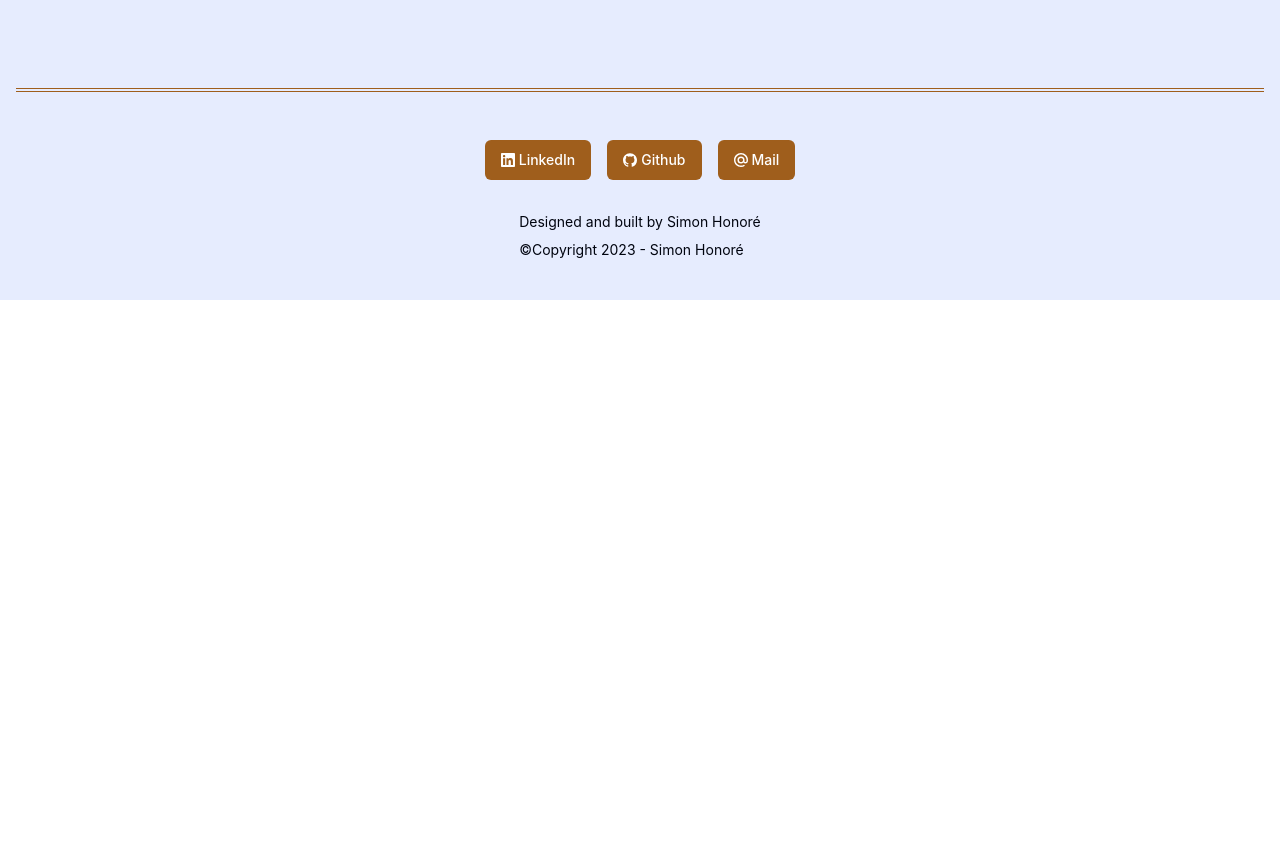
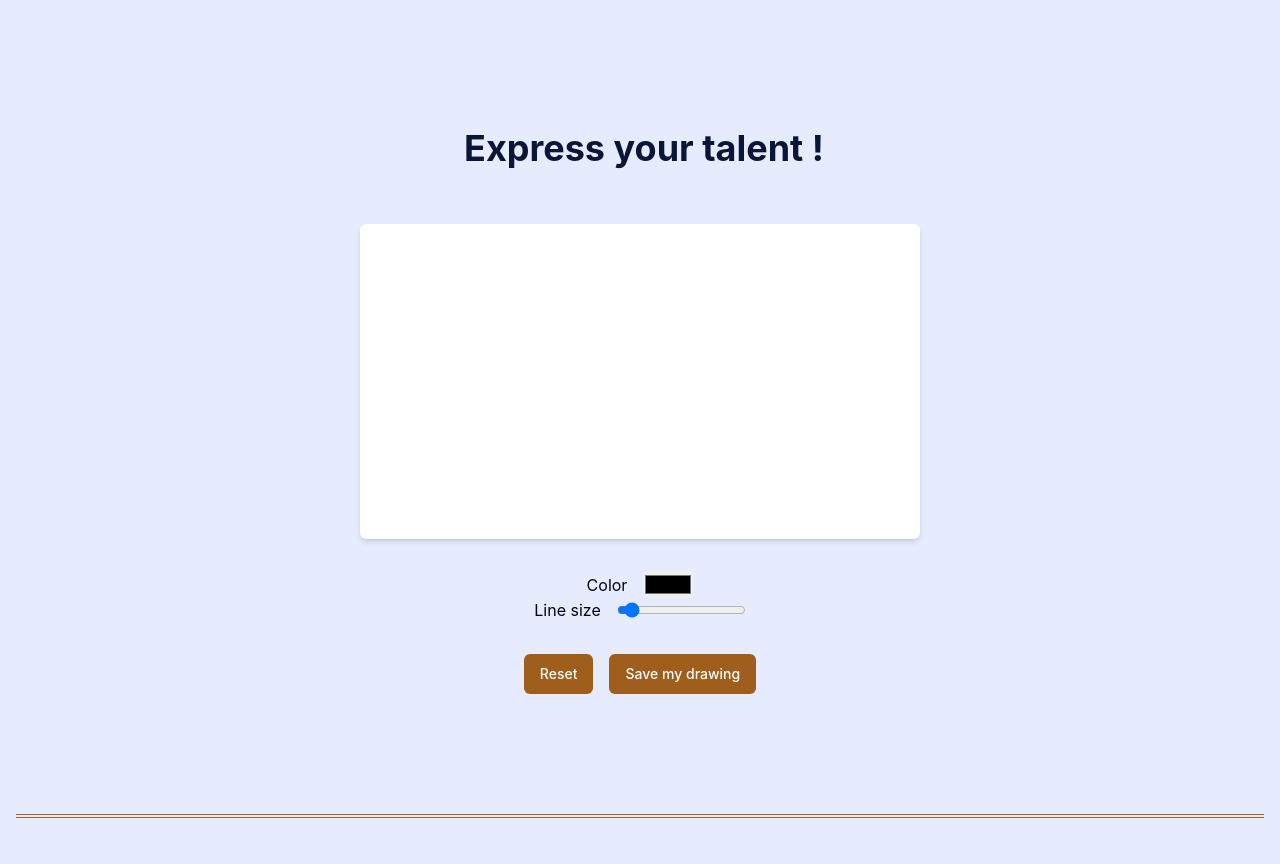
Before and after one commit to Simon-Honore/portfolio-V1, a Next.js app: page /havefun in a window 1280 px wide. Shown: the part 760-1624 px from the top of the page. Before the commit the page ends 1060 px from the top, so only its background shows below. Built offline with nearby package versions, Linux system fonts and the light colour scheme.

Commit message:
feat: draw

```diff
--- a/pages/havefun/index.jsx
+++ b/pages/havefun/index.jsx
@@ -1,3 +1,4 @@
+import { DrawSection } from '@/src/components/draw/DrawSection';
 import { MemorySection } from '@/src/components/memory/MemorySection';
 import Head from 'next/head';
 
@@ -9,6 +10,7 @@ export default function HaveFun() {
 			</Head>
 			<div className='flex flex-col gap-40'>
 				<MemorySection />
+				<DrawSection />
 			</div>
 		</>
 	);
--- a/src/components/atom/Button.jsx
+++ b/src/components/atom/Button.jsx
@@ -1,6 +1,9 @@
-export const Button = ({ children }) => {
+export const Button = ({ children, ...props }) => {
 	return (
-		<button className='inline-flex items-center justify-center rounded-md text-sm font-medium  bg-primary text-white gap-1 hover:scale-105 h-10 px-4 py-2'>
+		<button
+			className='inline-flex items-center justify-center rounded-md text-sm font-medium  bg-primary text-white gap-1 hover:scale-105 h-10 px-4 py-2'
+			{...props}
+		>
 			{children}
 		</button>
 	);
--- a/src/components/draw/Draw.jsx
+++ b/src/components/draw/Draw.jsx
@@ -6,7 +6,6 @@ import { DrawControl } from './DrawControl';
 const DEFAULT_COLOR = '#000000';
 const DEFAULT_SIZE = 4;
 
-// Draw exercise
 export const Draw = () => {
 	const canvas = useRef(null);
 	const [colorValue, setColorValue] = useState(DEFAULT_COLOR);
@@ -14,7 +13,6 @@ export const Draw = () => {
 
 	const save = () => {
 		const data = canvas.current.toDataURL();
-		console.log('data >> ', data);
 		const link = document.createElement('a');
 		link.download = 'image.png';
 		link.href = data;
--- a/src/components/draw/DrawCanvas.jsx
+++ b/src/components/draw/DrawCanvas.jsx
@@ -1,7 +1,6 @@
 import { useEffect, useRef } from 'react';
 import { getCoordinates } from '../../lib/canvas';
 
-// Draw exercise
 export const DrawCanvas = ({ canvas, color, size }) => {
 	const isDrawing = useRef(false);
 	const lastCoordinate = useRef(null);
--- a/src/components/draw/DrawControl.jsx
+++ b/src/components/draw/DrawControl.jsx
@@ -1,4 +1,3 @@
-// Draw exercise
 export const DrawControl = ({
 	colorValue,
 	onChangeColor,
--- a/src/context/ThemeProvider.jsx
+++ b/src/context/ThemeProvider.jsx
@@ -1,6 +1,5 @@
 import { createContext, useContext, useEffect, useState } from 'react';
 
-// Dark mode exercise
 const ThemeContext = createContext({ theme: 'light' });
 
 const LOCAL_STORAGE_THEME_COLOR_KEY = 'ThemeColor';
--- a/src/hooks/useIsMounted.js
+++ b/src/hooks/useIsMounted.js
@@ -1,6 +1,5 @@
 import { useCallback, useEffect, useRef } from 'react';
 
-/* GitHub Repository - Exercise */
 export const useIsMounted = () => {
 	const isMounted = useRef(false);
 
```
